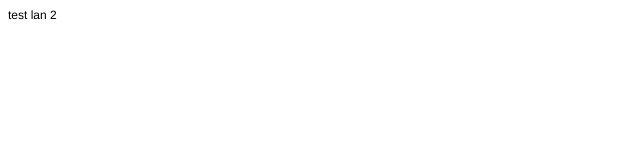
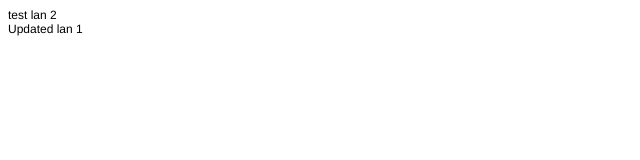
Before and after one commit to menlake/qms3, a plain HTML site: page index.html in a window 1280 px wide. Shown: the full height of the page, 0-640 px from the left. Drawn offline with Linux system fonts and the light colour scheme.

Commit message:
noi choi thoi

```diff
--- a/index.html
+++ b/index.html
@@ -7,10 +7,12 @@
   <meta name="Generator" content="Cocoa HTML Writer">
   <meta name="CocoaVersion" content="2022.6">
   <style type="text/css">
-    p.p1 {margin: 0.0px 0.0px 0.0px 0.0px; font: 12.0px Helvetica}
+    p.p1 {margin: 0.0px 0.0px 0.0px 0.0px; font: 12.0px Helvetica; color: #000000; -webkit-text-stroke: #000000}
+    span.s1 {font-kerning: none}
   </style>
 </head>
 <body>
-<p class="p1">test lan 2</p>
+<p class="p1"><span class="s1">test lan 2</span></p>
+<p class="p1"><span class="s1">Updated lan 1</span></p>
 </body>
 </html>
```
